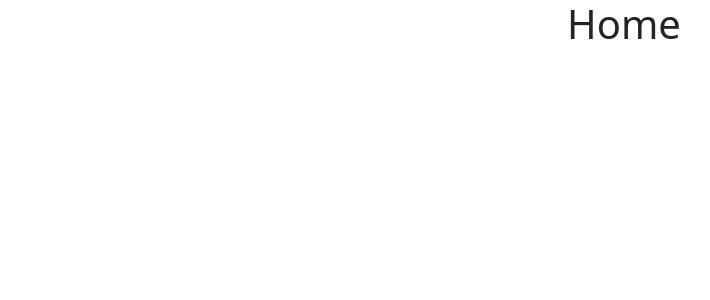
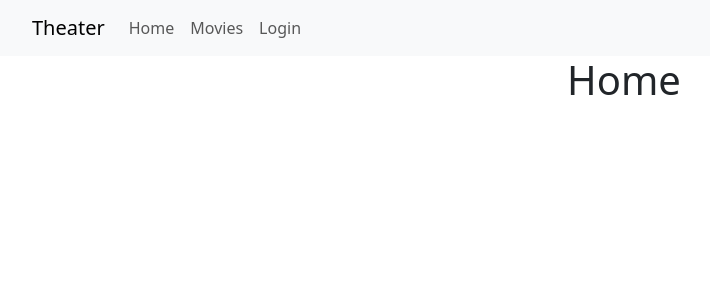
Before and after one commit to hashtagSELFIE/movie-reservation, a React (Create React App) app: page / in a window 1280 px wide. Shown: the top 300 px of the page, without its empty margins (16-726 px from the left). Built offline with nearby package versions, Linux system fonts and the light colour scheme.

Commit message:
Update Router

```diff
--- a/src/App.js
+++ b/src/App.js
@@ -4,17 +4,37 @@
 import './App.css';
 
 const Home = () => <h1>Home</h1>
-const About = () => <h1>About</h1>
-const Post = () => <h1>Post</h1>
-const Project = () => <h1>Project</h1>
+const Movies = () => <h1>Movies</h1>
+const Login = () => <h1>Login</h1>
 
 function App() {
   return (
+    <div className="my-app">
+ <nav className="navbar navbar-expand-lg navbar-light bg-light px-5">
+  <a className="navbar-brand" href="#">Theater</a>
+  <button className="navbar-toggler" type="button" data-toggle="collapse" data-target="#navbarSupportedContent" aria-controls="navbarSupportedContent" aria-expanded="false" aria-label="Toggle navigation">
+    <span className="navbar-toggler-icon"></span>
+  </button>
+
+  <div className="collapse navbar-collapse" id="navbarSupportedContent">
+    <ul className="navbar-nav ml-auto">
+      <li className="nav-item active">
+        <a className="nav-link" href="/">Home</a>
+      </li>
+      <li className="nav-item">
+        <a className="nav-link" href="/movies">Movies</a>
+      </li>
+      <li className="nav-item">
+        <a className="nav-link" href="/login">Login</a>
+      </li>
+    </ul>
+  </div>
+</nav>
     <div className="App container">
       <Route exact path="/" component={Home} />
-      <Route exact path="/about" component={About} />
-      <Route exact path="/posts" component={Post} />
-      <Route exact path="/projects" component={Project} />
+      <Route path="/movies" component={Movies} />
+      <Route path="/login" component={Login} />
+    </div>
   </div>
   );
 }
```
